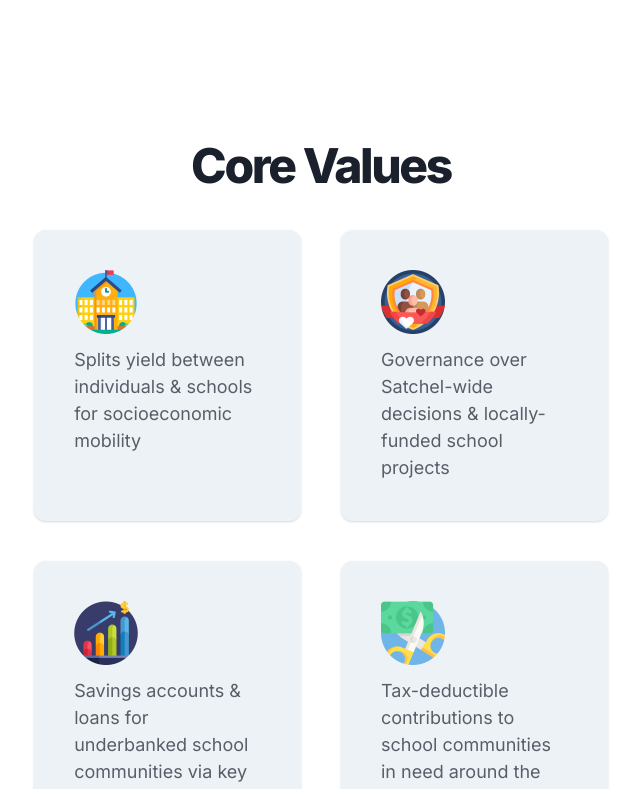
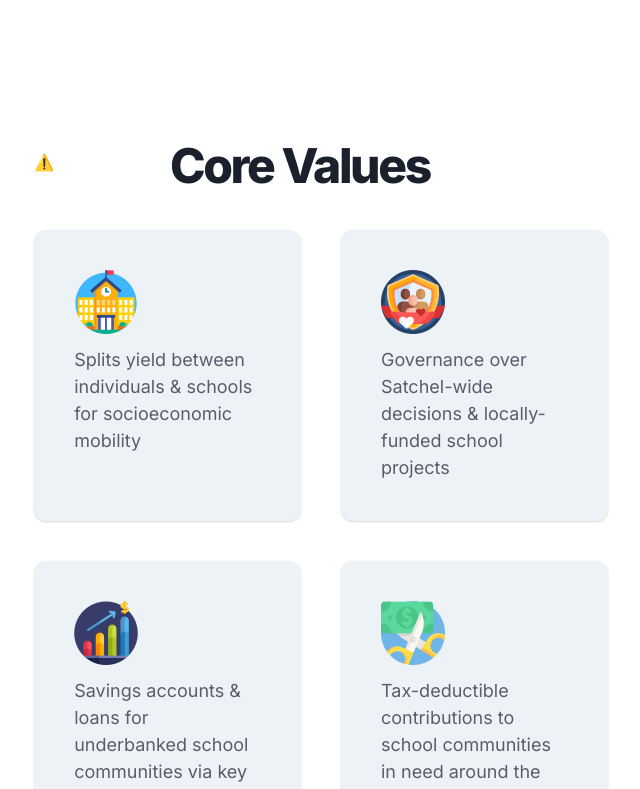
Before and after one commit to satchel-core/satchel, a React (Create React App) app in the folder landing/: page / in a window 1280 px wide. Shown: the part 1220-2009 px from the top of the page, without its empty margins (319-959 px from the left). Built offline with nearby package versions, Linux system fonts and the light colour scheme; no server answers.

Commit message:
add transitions

```diff
--- a/landing/src/components/CTA/CTA.tsx
+++ b/landing/src/components/CTA/CTA.tsx
@@ -1,13 +1,27 @@
-import { Button, Center } from '@chakra-ui/react'
+import { Button, Center, Fade } from '@chakra-ui/react'
 import { Player } from '@lottiefiles/react-lottie-player'
+import { useEffect, useRef, useState } from 'react'
+
+import useOnScreen from '../../hooks/useOnScreen'
 
 const CTA = () => {
+  const ref: any = useRef<HTMLDivElement>()
+  const [show, setShow] = useState(false)
+  const onScreen = useOnScreen<HTMLDivElement>(ref, '-200px')
+
+  useEffect(() => {
+    if (onScreen) {
+      setShow(true)
+    }
+  }, [onScreen])
+
   return (
-    <>
+    <Fade in={show}>
+      <div ref={ref}>
         <Player
           autoplay
           loop
-        src="https://assets3.lottiefiles.com/packages/lf20_kl1ksggn.json"
+          src="https://assets4.lottiefiles.com/packages/lf20_dojvzsfz.json"
           style={{ height: '200px' }}
         />
         <Center flexDirection="column">
@@ -22,7 +36,8 @@
             Contact Us
           </Button>
         </Center>
-    </>
+      </div>
+    </Fade>
   )
 }
 
--- a/landing/src/components/Problems/Problems.tsx
+++ b/landing/src/components/Problems/Problems.tsx
@@ -1,5 +1,8 @@
-import { Box, Flex, Heading, Stack } from '@chakra-ui/react'
+import { useEffect, useRef, useState } from 'react'
+import { Fade, Box, Flex, Heading, Stack } from '@chakra-ui/react'
 import { Player } from '@lottiefiles/react-lottie-player'
+
+import useOnScreen from '../../hooks/useOnScreen'
 
 import GlobalIcon from '../../assets/png/global.png'
 import IndividualIcon from '../../assets/png/individual.png'
@@ -8,8 +11,19 @@
 import Row from './components/Row'
 
 const Problems = () => {
+  const ref: any = useRef<HTMLDivElement>()
+  const [show, setShow] = useState(false)
+  const onScreen = useOnScreen<HTMLDivElement>(ref, '-200px')
+
+  useEffect(() => {
+    if (onScreen) {
+      setShow(true)
+    }
+  }, [onScreen])
+
   return (
-    <Flex alignItems="center" justifyContent="space-between">
+    <Fade in={show}>
+      <Flex alignItems="center" justifyContent="space-between" ref={ref}>
         <Box alignSelf="center" direction="flex" flex={1}>
           <Player
             autoplay
@@ -42,6 +56,7 @@
           </Stack>
         </Box>
       </Flex>
+    </Fade>
   )
 }
 
--- a/landing/src/components/Solutions/Solutions.tsx
+++ b/landing/src/components/Solutions/Solutions.tsx
@@ -1,4 +1,6 @@
-import { Box, chakra, SimpleGrid } from '@chakra-ui/react'
+import { useEffect, useRef, useState } from 'react'
+import { Fade, Box, chakra, SimpleGrid } from '@chakra-ui/react'
+import { Player } from '@lottiefiles/react-lottie-player'
 
 import Solution0 from '../../assets/png/solutions0.png'
 import Solution1 from '../../assets/png/solutions1.png'
@@ -6,6 +8,7 @@
 import Solution3 from '../../assets/png/solutions3.png'
 
 import Card from './components/Card'
+import useOnScreen from '../../hooks/useOnScreen'
 
 const cardText = [
   'Splits yield between individuals & schools for  socioeconomic mobility',
@@ -15,9 +18,19 @@
 ]
 
 const Solutions = () => {
+  const ref: any = useRef<HTMLDivElement>()
+  const [show, setShow] = useState(false)
+  const onScreen = useOnScreen<HTMLDivElement>(ref, '-200px')
+
+  useEffect(() => {
+    if (onScreen) {
+      setShow(true)
+    }
+  }, [onScreen])
+
   return (
-    <>
-      <Box maxW="760px" mx="auto" textAlign="center" mb="36px">
+    <Fade in={show}>
+      <Box maxW="760px" mx="auto" ref={ref} textAlign="center" mb="36px">
         <chakra.h2
           textStyle="heading"
           maxW="16ch"
@@ -31,12 +44,24 @@
         </chakra.h2>
       </Box>
       <SimpleGrid columns={2} spacing={10}>
-        <Card image={Solution0}>{cardText[0]}</Card>
-        <Card image={Solution1}>{cardText[1]}</Card>
+        <Box position="relative">
+          <Box position="absolute" top={-20} zIndex={2}>
+            <Player
+              autoplay
+              loop
+              src="https://assets3.lottiefiles.com/packages/lf20_xtct6zai.json"
+              style={{ height: '100px' }}
+            />
+          </Box>
+          <Card image={Solution0}>{cardText[0]}</Card>
+        </Box>
+        <Box position="relative">
+          <Card image={Solution1}>{cardText[1]}</Card>
+        </Box>
         <Card image={Solution2}>{cardText[2]}</Card>
         <Card image={Solution3}>{cardText[3]}</Card>
       </SimpleGrid>
-    </>
+    </Fade>
   )
 }
 
--- a/landing/src/components/Solutions/components/Card/Card.tsx
+++ b/landing/src/components/Solutions/components/Card/Card.tsx
@@ -19,6 +19,7 @@
       ref={hoverRef}
       rounded="12px"
       shadow="base"
+      height="100%"
       _before={
         isHovered
           ? {
--- /dev/null
+++ b/landing/src/hooks/useOnScreen/index.ts
@@ -0,0 +1 @@
+export { default } from './useOnScreen'
--- /dev/null
+++ b/landing/src/hooks/useOnScreen/useOnScreen.ts
@@ -0,0 +1,29 @@
+import { MutableRefObject, useEffect, useState } from 'react'
+
+function useOnScreen<T extends Element>(
+  ref: MutableRefObject<T>,
+  rootMargin: string = '0px',
+): boolean {
+  // State and setter for storing whether element is visible
+  const [isIntersecting, setIntersecting] = useState<boolean>(false)
+  useEffect(() => {
+    const observer = new IntersectionObserver(
+      ([entry]) => {
+        // Update our state when observer callback fires
+        setIntersecting(entry.isIntersecting)
+      },
+      {
+        rootMargin,
+      },
+    )
+    if (ref.current) {
+      observer.observe(ref.current)
+    }
+    return () => {
+      observer.unobserve(ref.current)
+    }
+  }, []) // Empty array ensures that effect is only run on mount and unmount
+  return isIntersecting
+}
+
+export default useOnScreen
```
Lines whose indentation alone changed are shown as unchanged.
